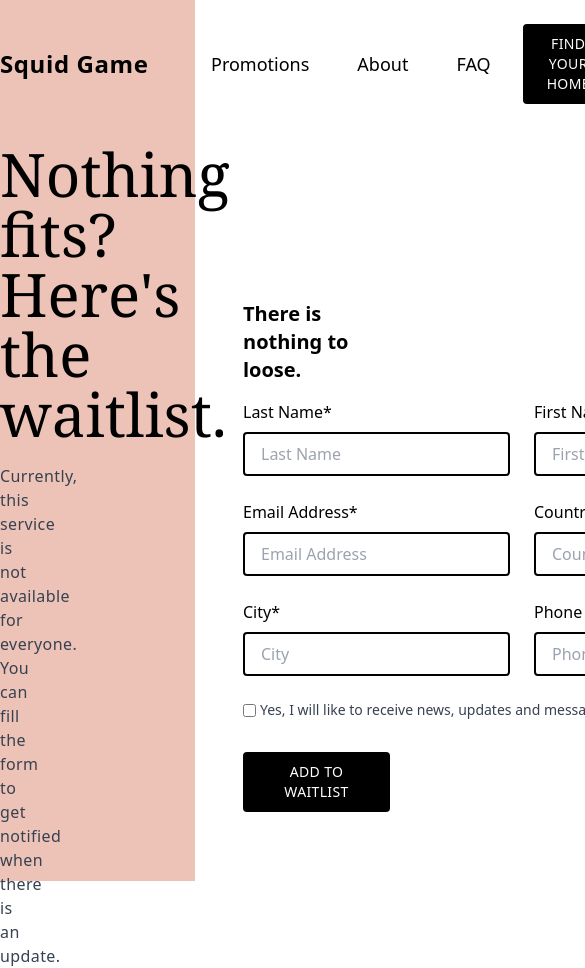
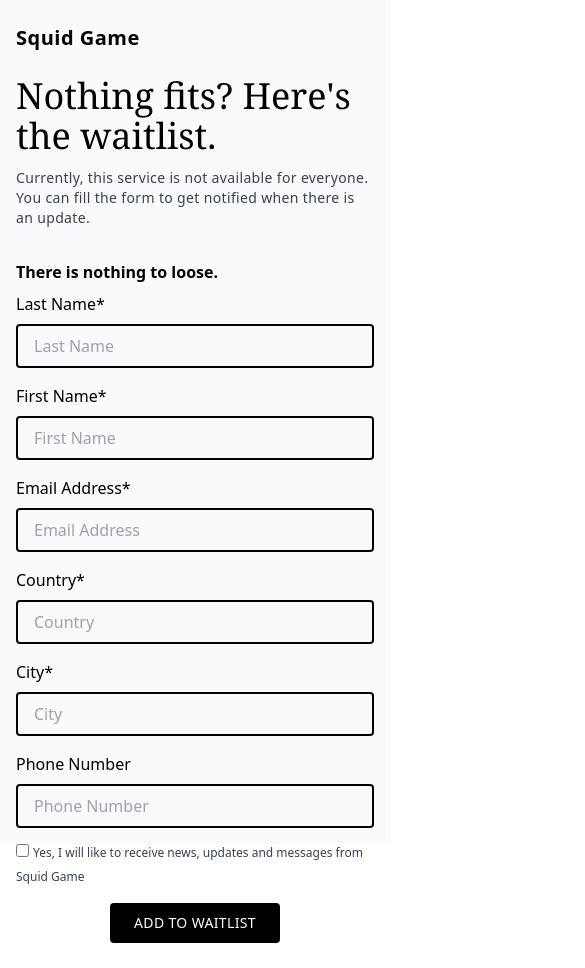
Before and after one commit to CyberDevv/weekly-reminder-waiting-list, a Next.js app: page / in a window 390 px wide. Shown: the top 968 px of the page, 585 px wide, since content can reach past the window. Built offline with nearby package versions, Linux system fonts and the light colour scheme.

Commit message:
Made some responsiveness

```diff
--- a/components/IndexRightSide.jsx
+++ b/components/IndexRightSide.jsx
@@ -1,12 +1,17 @@
 const IndexRightSide = () => {
-  return (
-     <div className='w-full'>
-        <div className= "pr-80">
-           <h1 className= "text-6xl font-serif">Nothing fits? Here's the waitlist. </h1>
-           <p className= "mt-5 tracking-wide text-gray-700">Currently, this service is not available for everyone. You can fill the form to get notified when there is an update.</p>
-        </div>
-     </div>
-  );
-}
+   return (
+      <div className='w-full'>
+         <div className='lg:pr-80'>
+            <h1 className='font-serif text-4xl lg:text-6xl'>
+               Nothing fits? Here's the waitlist.{' '}
+            </h1>
+            <p className='mt-3 text-sm tracking-wide md:mr-60 text-gray-700 lg:text-base lg:mt-5'>
+               Currently, this service is not available for everyone. You can
+               fill the form to get notified when there is an update.
+            </p>
+         </div>
+      </div>
+   );
+};
 
-export default IndexRightSide
+export default IndexRightSide;
--- a/components/NavBar.jsx
+++ b/components/NavBar.jsx
@@ -1,15 +1,15 @@
 const NavBar = () => {
    return (
-      <nav className='container flex items-center justify-between mx-auto'>
-         <h1 className='text-2xl font-bold tracking-wide w-1/2'>Squid Game</h1>
-         <ul className='flex items-center justify-around space-x-4 text-lg w-1/2'>
+      <nav className='container flex items-center justify-between px-4 mx-auto'>
+         <h1 className='w-full text-xl font-bold tracking-wide lg:text-2xl lg:w-1/2'>
+            Squid Game
+         </h1>
+         <ul className='absolute top-0 right-0 items-center justify-around hidden w-1/2 space-x-4 text-lg bg-white lg:flex'>
             <li className='navItems'>Promotions</li>
             <li className='navItems'>About</li>
             <li className='navItems'>FAQ</li>
             <li>
-               <button className='btn'>
-                  Find Your Home
-               </button>
+               <button className='btn'>Find Your Home</button>
             </li>
          </ul>
       </nav>
--- a/components/WaitingForm.jsx
+++ b/components/WaitingForm.jsx
@@ -1,15 +1,17 @@
 const WaitingForm = () => {
    return (
-      <div className='w-full pl-12'>
-         <h4 className= "text-xl mb-4 font-bold">There is nothing to loose.</h4>
-         <form className='flex justify-center items-center flex-col'>
-            <div className='grid xl:grid-cols-2 gap-6 w-full'>
+      <div className='w-full mt-8 lg:pl-12 lg:mt-0'>
+         <h4 className='mb-2 text-base font-bold  lg:text-xl lg:mb-4'>
+            There is nothing to loose.
+         </h4>
+         <form className='flex flex-col max-w-md items-center justify-center'>
+            <div className='w-full space-y-4 lg:grid lg:grid-cols-2 lg:gap-6 lg:space-y-0'>
                <label htmlFor='lastName' className='grid'>
                   Last Name*
                   <input
                      type='text'
                      name='lastName'
-                     className='border-2 border-black rounded px-4 py-2 mt-2 text-gray-900'
+                     className='px-4 py-2 bg-transparent lg:w-full mt-2 text-gray-900 border-2 border-black rounded'
                      placeholder='Last Name'
                      required
                   />
@@ -20,7 +22,7 @@
                   <input
                      type='text'
                      name='firstname'
-                     className='border-2 border-black rounded px-4 py-2 mt-2 text-gray-900'
+                     className='px-4 py-2 bg-transparent lg:w-full mt-2 text-gray-900 border-2 border-black rounded'
                      placeholder='First Name'
                      required
                   />
@@ -31,7 +33,7 @@
                   <input
                      type='email'
                      name='email'
-                     className='border-2 border-black rounded px-4 py-2 mt-2 text-gray-900'
+                     className='px-4 py-2 bg-transparent lg:w-full mt-2 text-gray-900 border-2 border-black rounded'
                      placeholder='Email Address'
                      required
                   />
@@ -42,7 +44,7 @@
                   <input
                      type='text'
                      name='country'
-                     className='border-2 border-black rounded px-4 py-2 mt-2 text-gray-900'
+                     className='px-4 py-2 bg-transparent lg:w-full mt-2 text-gray-900 border-2 border-black rounded'
                      placeholder='Country'
                      required
                   />
@@ -53,7 +55,7 @@
                   <input
                      type='text'
                      name='city'
-                     className='border-2 border-black rounded px-4 py-2 mt-2 text-gray-900'
+                     className='px-4 py-2 bg-transparent lg:w-full mt-2 text-gray-900 border-2 border-black rounded'
                      placeholder='City'
                      required
                   />
@@ -64,16 +66,24 @@
                   <input
                      type='text'
                      name='tel'
-                     className='border-2 border-black rounded px-4 py-2 mt-2 text-gray-900'
+                     className='px-4 py-2 bg-transparent lg:w-full mt-2 text-gray-900 border-2 border-black rounded'
                      placeholder='Phone Number'
                   />
                </label>
-               <label className= "col-span-2 text-gray-700 text-sm flex items-center" htmlFor='confirmation'>
-                  <input type='checkbox' name='confirmation' className= "mr-1" />
-                  Yes, I will like to receive news, updates and messages from Squid Game
+               <label
+                  className='items-center text-xs text-gray-700 lg:col-span-2 lg:text-sm lg:flex'
+                  htmlFor='confirmation'
+               >
+                  <input
+                     type='checkbox'
+                     name='confirmation'
+                     className='mt-4 mr-1'
+                  />
+                  Yes, I will like to receive news, updates and messages from
+                  Squid Game
                </label>
             </div>
-            <button className='btn mt-8' type='submit'>
+            <button className='my-4 btn lg:mt-8' type='submit'>
                Add to Waitlist
             </button>
          </form>
--- a/pages/_app.jsx
+++ b/pages/_app.jsx
@@ -3,7 +3,7 @@
 
 function MyApp({ Component, pageProps }) {
    return (
-      <div className='gradientBackground pt-6 min-h-screen'>
+      <div className='min-h-screen pt-6 lg:gradientBackground bg-gray-50'>
          <NavBar />
          <Component {...pageProps} />
       </div>
--- a/pages/index.jsx
+++ b/pages/index.jsx
@@ -3,7 +3,7 @@
 
 const index = () => {
    return (
-      <div className= "grid grid-cols-2 items-center justify-items-center h-afterNav pt-10 container mx-auto">
+      <div className='container grid items-center px-4 pt-6 mx-auto lg:pt-10 lg:grid-cols-2 justify-items-center h-afterNav'>
          <IndexRightSide />
          <WaitingForm />
       </div>
```
